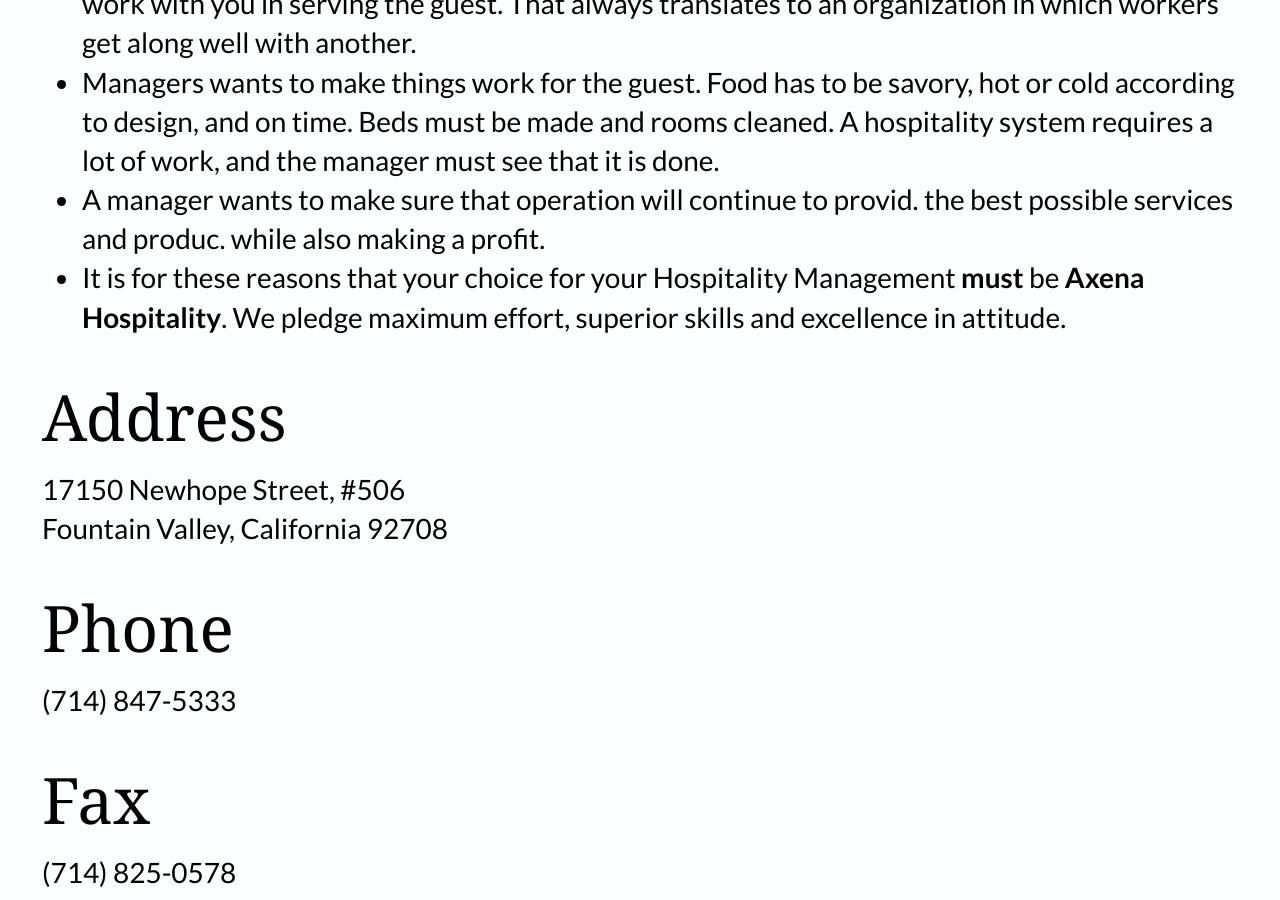
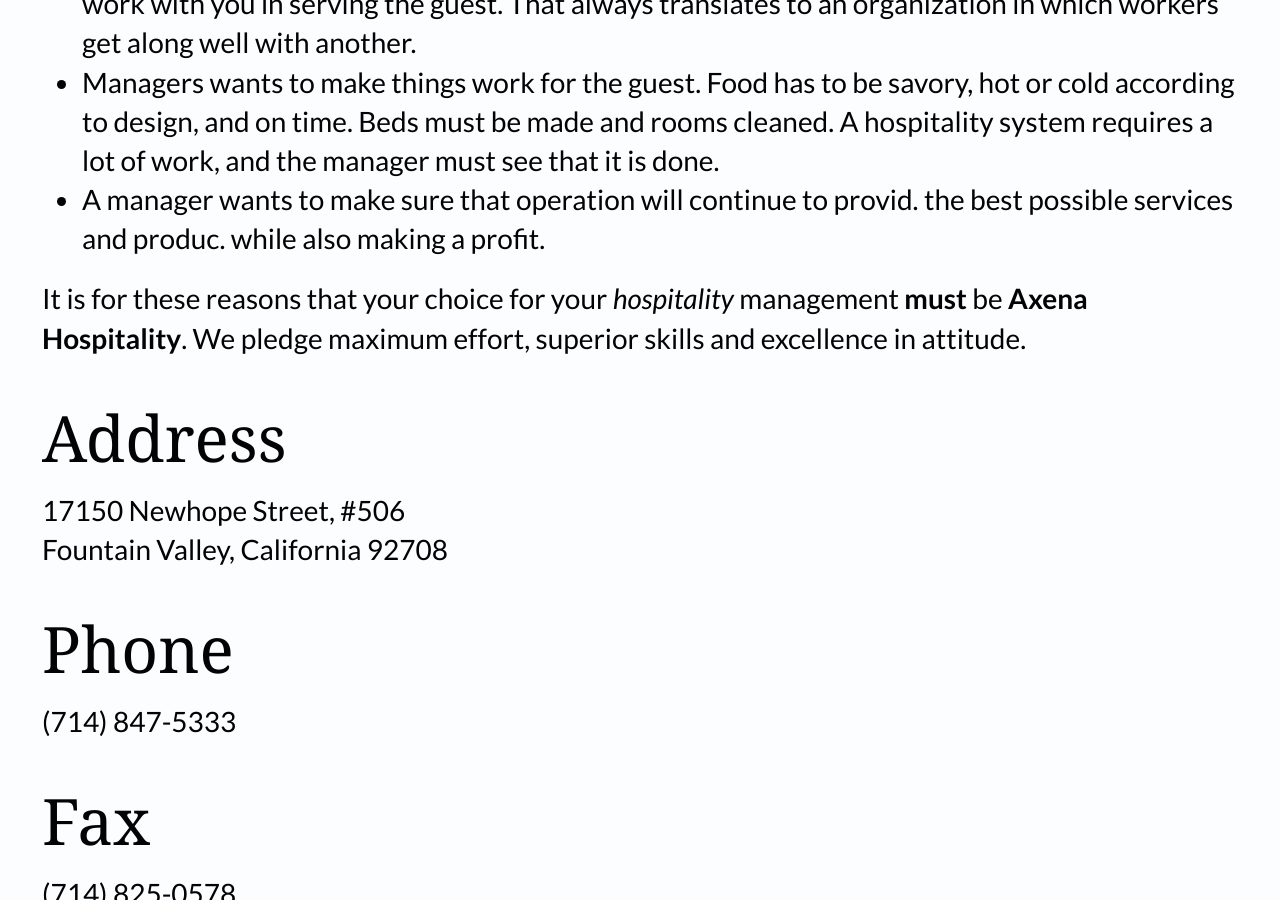
Before and after one commit to jimthoburn/axena, a Jekyll site: the page built from index.md, in a window 1280 px wide and 900 px high, scrolled down 4836 px. Built offline with Jekyll 4.4.1, drawn with Linux system fonts in a browser that asks for light colours; some web fonts are replaced; our own code applies the rules of GitHub Pages for plain Markdown files.

Commit message:
Update copy

```diff
--- a/index.md
+++ b/index.md
@@ -50,7 +50,8 @@ As a successful manager, you must exhibit many skills and command much specializ
 *   A manager wants to make the guest feel welcome. This requires both a friendly manner on your part toward the guest and an atmosphere of liberality and good will among the people who work with you in serving the guest. That always translates to an organization in which workers get along well with another.
 *   Managers wants to make things work for the guest. Food has to be savory, hot or cold according to design, and on time. Beds must be made and rooms cleaned. A hospitality system requires a lot of work, and the manager must see that it is done.
 *   A manager wants to make sure that operation will continue to provid. the best possible services and produc. while also making a profit.
-*   It is for these reasons that your choice for your Hospitality Management **must** be **Axena Hospitality**. We pledge maximum effort, superior skills and excellence in attitude.
+
+It is for these reasons that your choice for your _hospitality_ management **must** be **Axena Hospitality**. We pledge maximum effort, superior skills and excellence in attitude.
 
 ## Address
 
```
